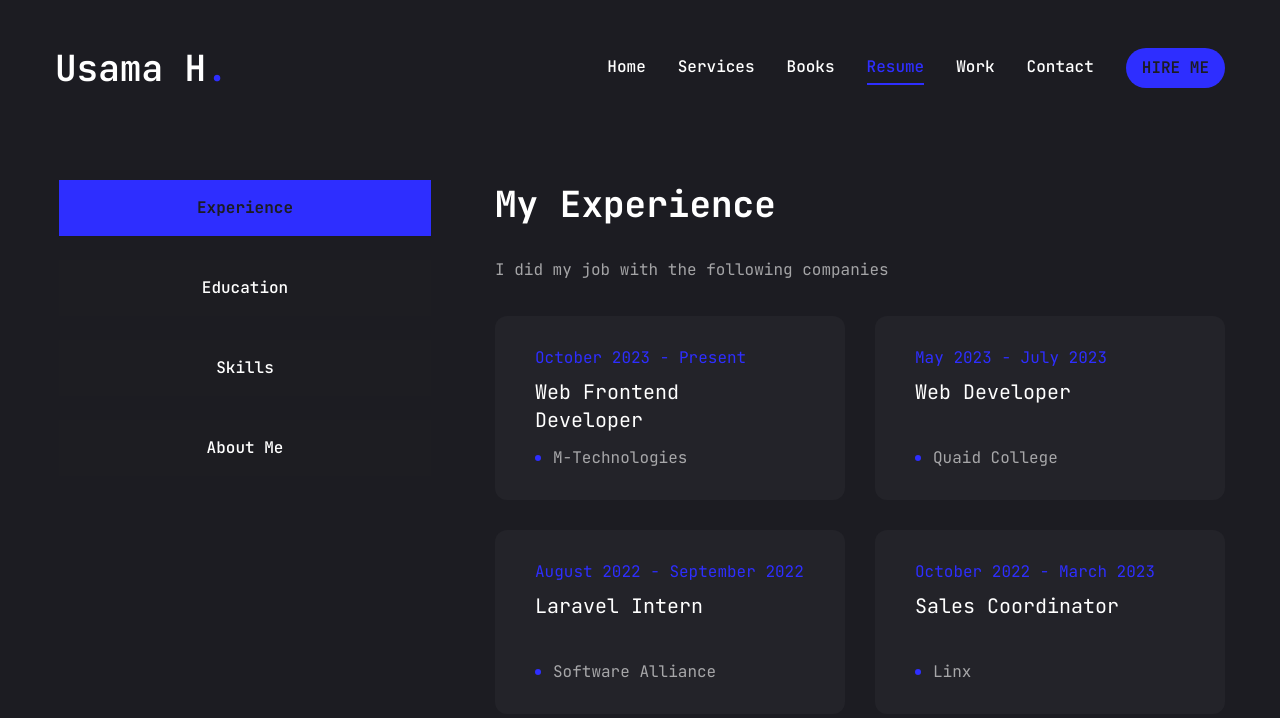
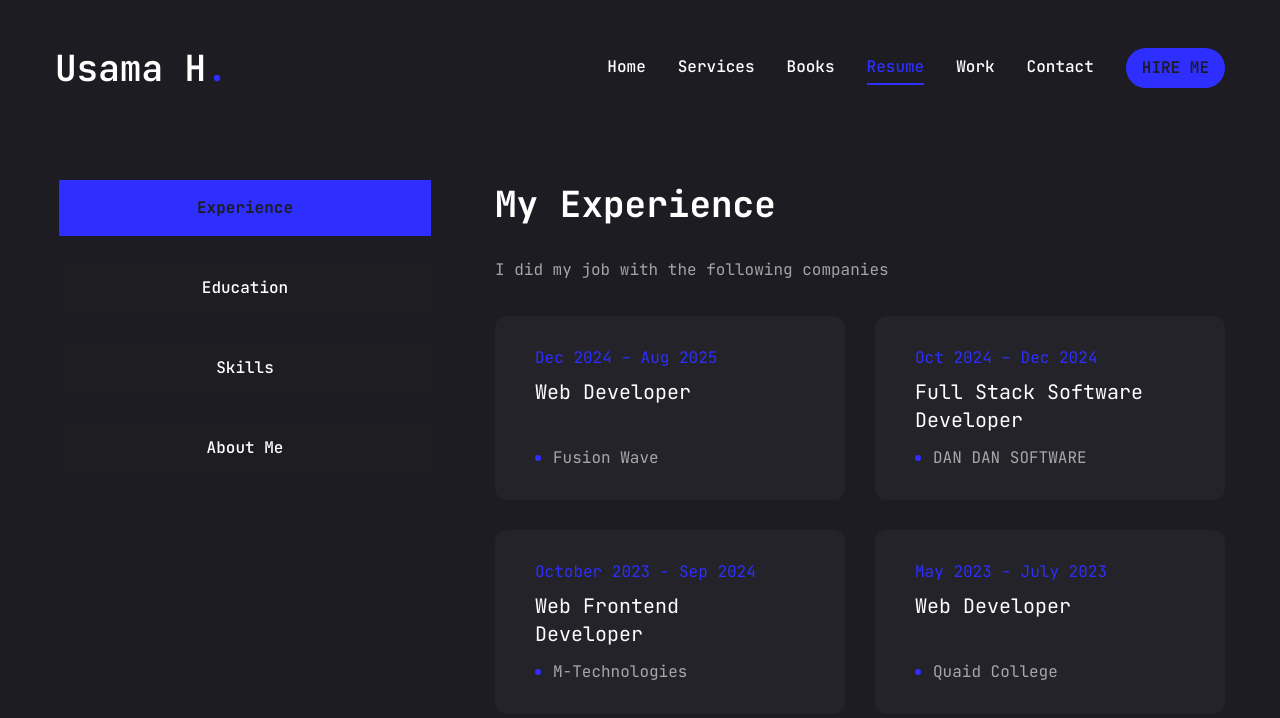
Before and after one commit to itisusama/my-portfolio, a Next.js app: page /resume in a window 1280 px wide. Shown: the top 718 px of the page. Built offline with nearby package versions, Linux system fonts and the light colour scheme.

Commit message:
Update page.js

```diff
--- a/app/resume/page.js
+++ b/app/resume/page.js
@@ -46,9 +46,19 @@ const experience = {
   description: "I did my job with the following companies",
   items: [
     {
+      company: "Fusion Wave",
+      position: "Web Developer",
+      duration: "Dec 2024 – Aug 2025"
+    },
+    {
+      company: "DAN DAN SOFTWARE",
+      position: "Full Stack Software Developer",
+      duration: "Oct 2024 – Dec 2024"
+    },
+    {
       company: "M-Technologies",
       position: "Web Frontend Developer",
-      duration: "October 2023 - Present"
+      duration: "October 2023 - Sep 2024"
     },
     {
       company: "Quaid College",
```
